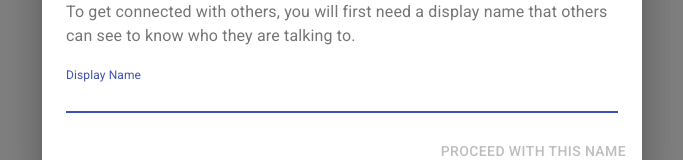
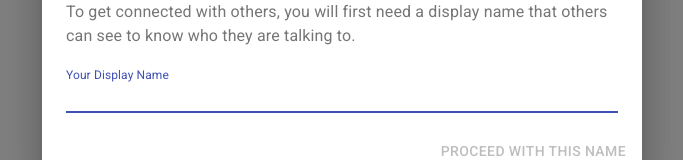
Before and after one commit to thenakedthunder/flack, a React (Create React App) app in the folder flack/: page / in a window 1280 px wide. Shown: the part 427-587 px from the top of the page, without its empty margins (298-981 px from the left). Built offline with nearby package versions, Linux system fonts and the light colour scheme.

Commit message:
Polishing the DisplayNameDialog

```diff
--- a/flack/src/DisplayNameDialog/DisplayNameDialog.js
+++ b/flack/src/DisplayNameDialog/DisplayNameDialog.js
@@ -20,6 +20,10 @@ import './DisplayNameDialog.css';
 
 export default function DisplayNameDialog() {
 
+    // ------------------- CONSTANTS --------------------
+
+    const DISPLAYNAME_INPUT_DEFAULT_LABEL = "Your Display Name";
+
     // ---------------- STATE VARIABLES -----------------
 
     // this modal comes up right when the app is loaded
@@ -30,6 +34,12 @@ export default function DisplayNameDialog() {
         React.useState(localStorage.getItem("displayName"));
     const [isBtnDisabled, setIsBtnDisabled] =       // for the submit button
         React.useState(displayName ? false : true)
+
+    // for error handling (text changed to error message if needed)
+    const [labelOfTextField, setLabelOfTextField] =
+        React.useState(DISPLAYNAME_INPUT_DEFAULT_LABEL);
+    const [errorShown, setErrorShown] = React.useState(false);
+
 
 
     // --------------- HANDLER FUNCTIONS ----------------
@@ -46,20 +56,43 @@ export default function DisplayNameDialog() {
     const handleChange = event => {
         const newInput = event.target.value;
 
-        validate(newInput);
-
         setDisplayName(newInput);
-
         // displayName could not be used here, most likely because setting the
         // state works asynchronously
-        setIsBtnDisabled(newInput ? false : true);
+        const inputValid = isInputValid(newInput)
+        setErrorShown(!inputValid);
+
+        setIsBtnDisabled(inputValid ? false : true);
     }
+
 
     // ---------------- HELPER FUNCTIONS ----------------
 
     const hideDialogWithAnimation = () => {
         const dialog = document.querySelector(".bounce-fade");
         dialog.classList.add("hide");
+    }
+
+    const isInputValid = input => {
+        const errorMessageWasShown = showErrorMessageIfNeeded(input);
+        return errorMessageWasShown ? false : true;
+    }
+
+    const showErrorMessageIfNeeded = input => {
+        if (input.charAt(0) === " " ||
+            input.charAt(input.length - 1) === " ") {
+            setLabelOfTextField(
+                "The name cannot start or end with whitespaces.");
+            return true;
+        }
+
+        if (!input.trim()) {
+            setLabelOfTextField("Please provide a display name.");
+            return true;
+        }
+
+        setLabelOfTextField(DISPLAYNAME_INPUT_DEFAULT_LABEL);
+        return false;
     }
 
 
@@ -80,10 +113,11 @@ export default function DisplayNameDialog() {
                         onChange={handleChange}
                         value={displayName}
                         margin="dense"
-                        id="display-name"
-                        label="Display Name"
+                        id="displayname-input"
+                        label={labelOfTextField}
                         type="text"
                         fullWidth
+                        error={errorShown}
                     />
                 </DialogContent>
                 <DialogActions>
```
